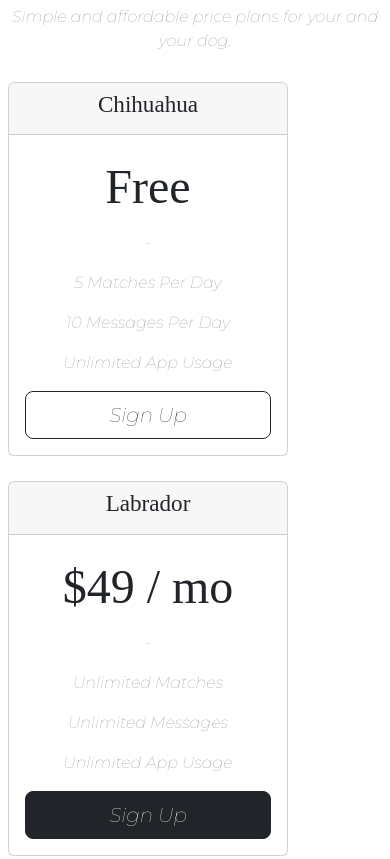
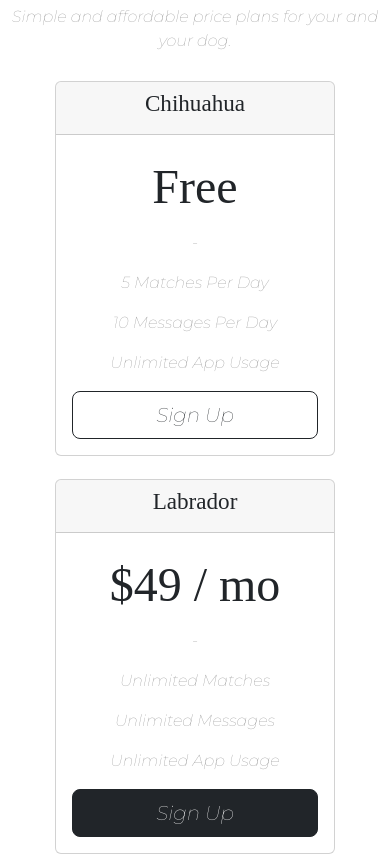
Before and after one commit to pradeepshukla621/tindog, a plain HTML site: page index.html in a window 390 px wide. Shown: the part 2915-3774 px from the top of the page. Drawn offline with nearby package versions, Linux system fonts and the light colour scheme.

Commit message:
Update styles.css

```diff
--- a/css/styles.css
+++ b/css/styles.css
@@ -163,6 +163,10 @@ margin: 5% 3% 5% 0;
     #pricing {
         padding: 100px 0 100px 0;
     }
+    .pricing-row{
+        margin: 0;
+        justify-content: center;
+    }
     .pricing-coloum{
         width: 320px !important;
         padding: 3% 20px;
```
